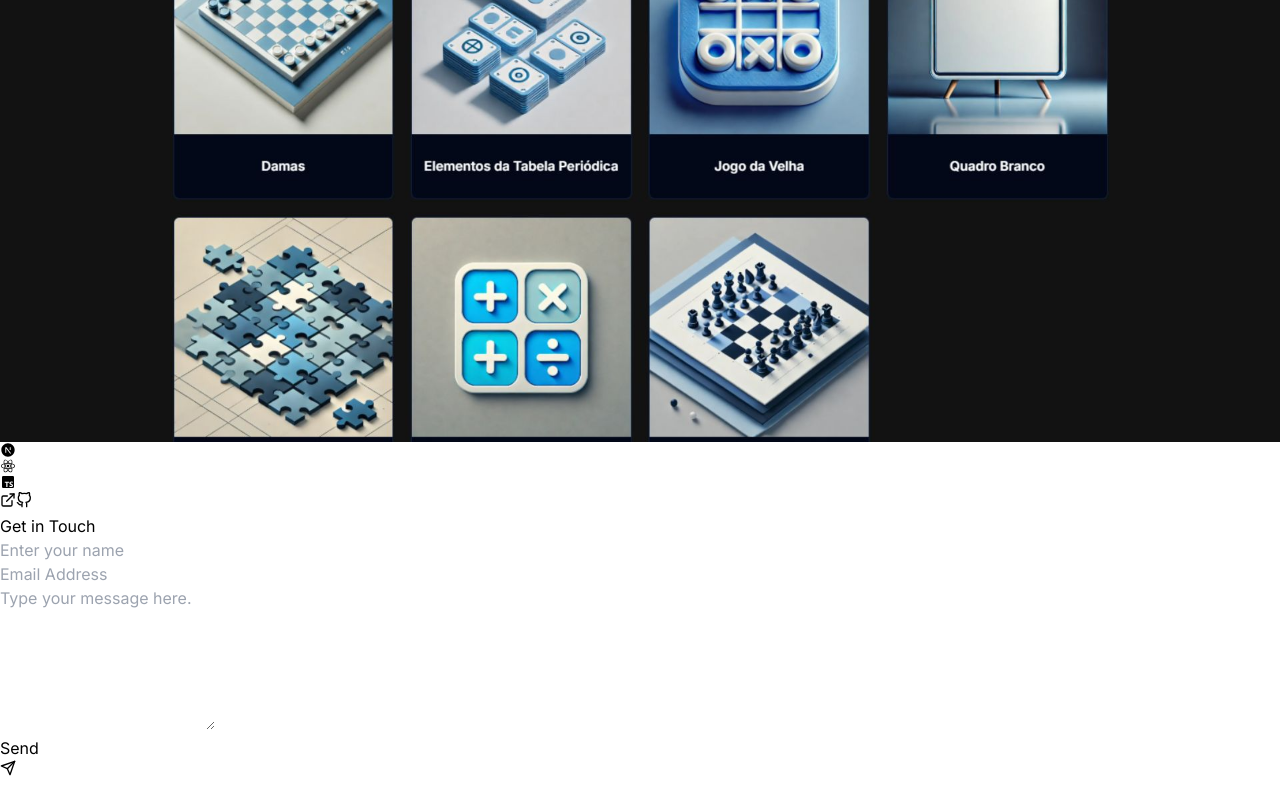
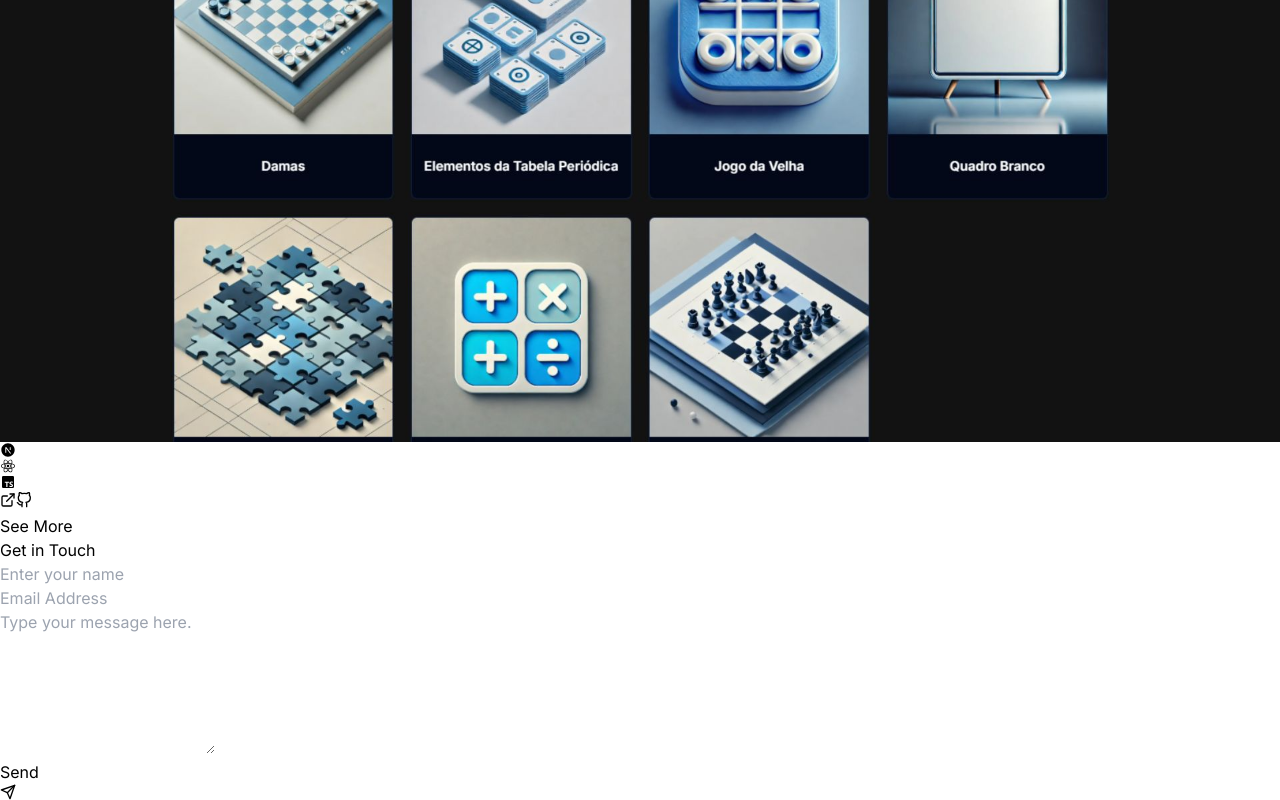
Before and after one commit to felipedestroo/portfolio-felipe, a React (Vite) app: page / in a window 1280 px wide. Shown: the part 3954-4754 px from the top of the page. Before the commit the page ends 4730 px from the top, so only its background shows below. Built offline with nearby package versions, Linux system fonts and the light colour scheme.

Commit message:
feat: add new button

```diff
--- a/src/App.jsx
+++ b/src/App.jsx
@@ -2,7 +2,7 @@ import About from "./components/About"
 import Contact from "./components/Contact"
 import Hero from "./components/Hero"
 import Navbar from "./components/Navbar"
-import Projects from "./components/Projects"
+import Projects from "./components/Preview-Projects"
 import Technologies from "./components/Technologies"
 import './i18nify'
 
--- a/src/components/Projects.jsx
+++ b/src/components/Preview-Projects.jsx
@@ -173,6 +173,9 @@ function Projects() {
             </div>
           </motion.div>
         </div>
+        <div className="flex justify-center py-4">
+          <a href="" className="flex justify-center items-center bg-orange-500 rounded-md w-32 h-8 text-center hover:bg-orange-600 transition font-semibold text-sm">{t("projects.button")}</a>
+        </div>
       </div>
     </section>
   );
--- a/src/locales/en.json
+++ b/src/locales/en.json
@@ -1,6 +1,6 @@
 {
     "about": {
-        "title1": "About" ,
+        "title1": "About",
         "title2": "Me",
         "text": "Hi, I'm Felipe Destro, a Brazilian software engineer currently in the sixth semester of a Bachelor's degree in Computer Science. My journey in programming began in 2020, when, while developing my first final project using JavaScript, I realized the transformative power of technology. At the time, I was also a programmer on the FRC (First Robotics Competition) robotics team, which further strengthened my passion for the field. Over time, I specialized in front-end development, where I find satisfaction in creating interactive and intuitive experiences."
     },
@@ -14,7 +14,8 @@
         "descIgnite": "Interactive social media feed simulator that allows users to comment, like, and remove comments, offering a seamless and delightful user journey.",
         "descPortfolio": "A personal portfolio website that showcases projects, skills, and contact information, ideal for highlighting competencies and facilitating professional connections.",
         "descWf": "A web application hosting mini-games such as chess, puzzles, tic-tac-toe, and a whiteboard, providing an interactive digital platform for users to enjoy.",
-        "textWf": "In Development"
+        "textWf": "In Development",
+        "button": "See More"
     },
     "contact": {
         "title": "Get in Touch",
@@ -26,7 +27,6 @@
         "messageSection": "Type your message here.",
         "sendingButton": "Sending...",
         "sendButton": "Send"
-
     },
     "error": {
         "errorName": "Name is required",
--- a/src/locales/pt.json
+++ b/src/locales/pt.json
@@ -14,8 +14,8 @@
         "descIgnite": "Aplicação desenvolvida para simular um feed de rede social, introduzindo interatividades como comentar, curtir e excluir comentários e proporcionando uma experiência de usuária fluida e agradável.",
         "descPortfolio": "Site de portfólio pessoal que exibe projetos, habilidades e informações de contato, ideal para destacar competências e facilitar conexões profissionais.",
         "descWf": "Aplicativo Web que hospeda minijogos como xadrez, quebra-cabeça, jogo da velha e quadro branco, proporcionando uma plataforma digital interativa para os usuários se divertirem.",
-        "textWf": "Em Desenvolvimento"
-
+        "textWf": "Em Desenvolvimento",
+        "button": "Veja Mais"
     },
     "contact": {
         "title": "Entre em Contato",
```
Lines whose indentation alone changed are shown as unchanged.
